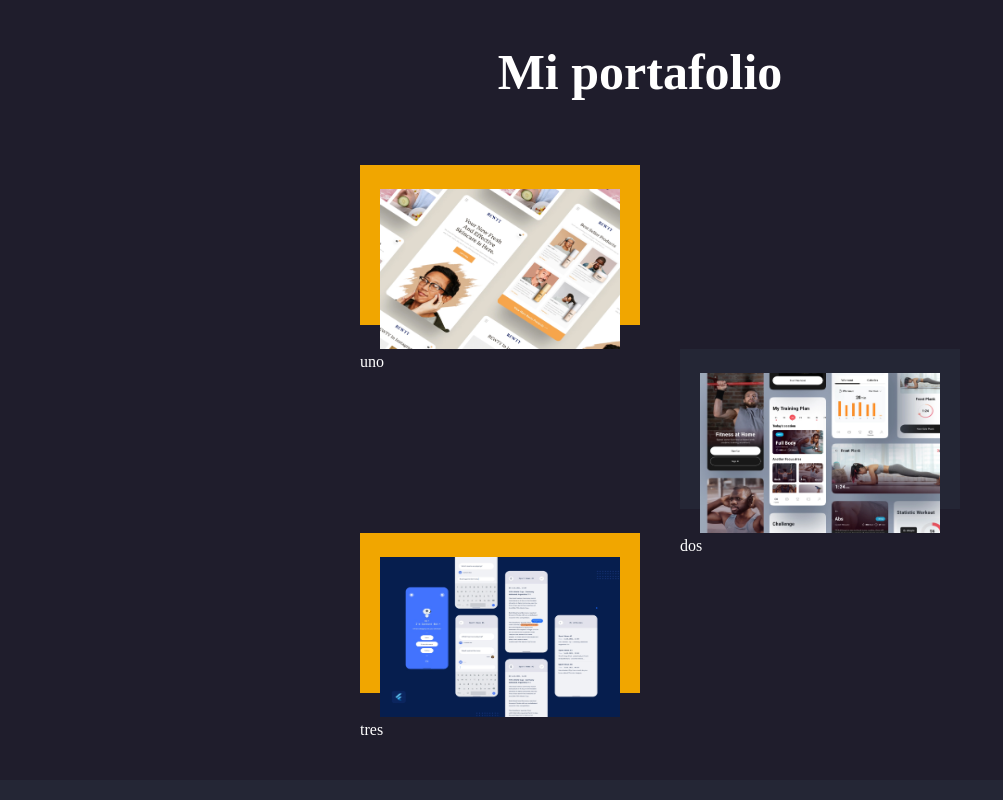
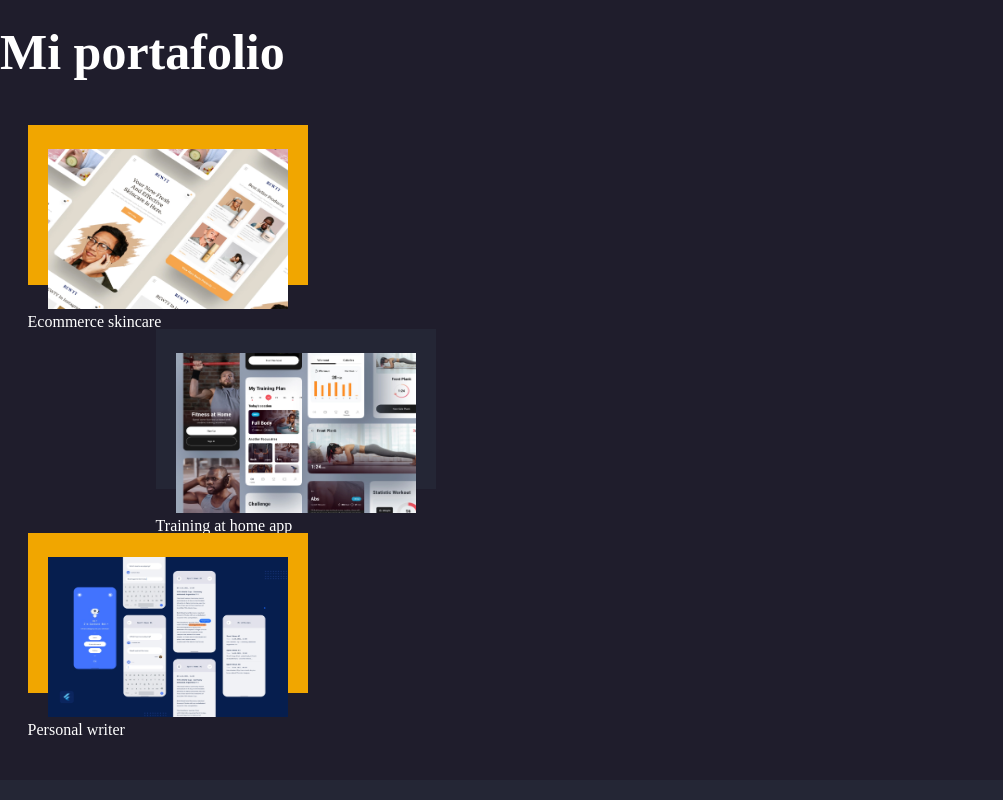
Before and after one commit to wilmer-energy/Portafolio-A, a plain HTML site: page index.html in a window 1280 px wide. Shown: the part 3220-4020 px from the top of the page, without its empty margins (0-1003 px from the left). Drawn offline with Linux system fonts and the light colour scheme.

Commit message:
tamanos arreglados

```diff
--- a/css/styles.css
+++ b/css/styles.css
@@ -127,13 +127,13 @@ body {
 }
 
 .tres img {
-    width: 100px;
-    height: 120px;
+    width: 70px;
+    height: 90px;
 }
 
 .tres td,
 .tres tr {
-    padding: 1rem;
+    padding: 0.5rem;
 
 }
 
@@ -221,8 +221,16 @@ ul {
 .cinco {
     display: flex;
     flex-direction: column;
-    align-items: center;
+    align-items: flex-start;
     background-color: var(--color-two);
+}
+.cinco>table{
+    position: relative;
+    left: 2vw;
+}
+.cinco>table span{
+    display: inline-block;
+    margin-bottom: 20px;
 }
 
 .filaUno>td>img {
@@ -274,7 +282,7 @@ ul {
 }
 
 .filaDos>td {
-    padding-left: 40vh;
+    padding-left: 10vw;
 }
 
 .seis {
--- a/index.html
+++ b/index.html
@@ -140,23 +140,25 @@
         <h1>Mi portafolio</h1>
         <table class="portafolio">
             <tr class="filaUno">
-                <td><div> </div>
-                    <img src="./css/images/image 9-1.jpg" alt=""><br><span>uno</span></td>
+                <td>
+                    <div> </div>
+                    <img src="./css/images/image 9-1.jpg" alt=""><br><span>Ecommerce skincare</span>
+                </td>
 
             </tr>
             <tr class="filaDos">
                 <td>
                     <div> </div>
-                    <img src="./css/images/image 10.jpg" alt=""><br><span>dos</span>
+                    <img src="./css/images/image 10.jpg" alt=""><br><span>Training at home app</span>
                 </td>
-                </tr>
+            </tr>
 
             <tr class="filaUno">
                 <td>
                     <div> </div>
-                    <img src="./css/images/image 11.jpg" alt=""><br><span>tres</span>
+                    <img src="./css/images/image 11.jpg" alt=""><br><span>Personal writer</span>
                 </td>
-                </tr>
+            </tr>
 
         </table>
     </div>
```
